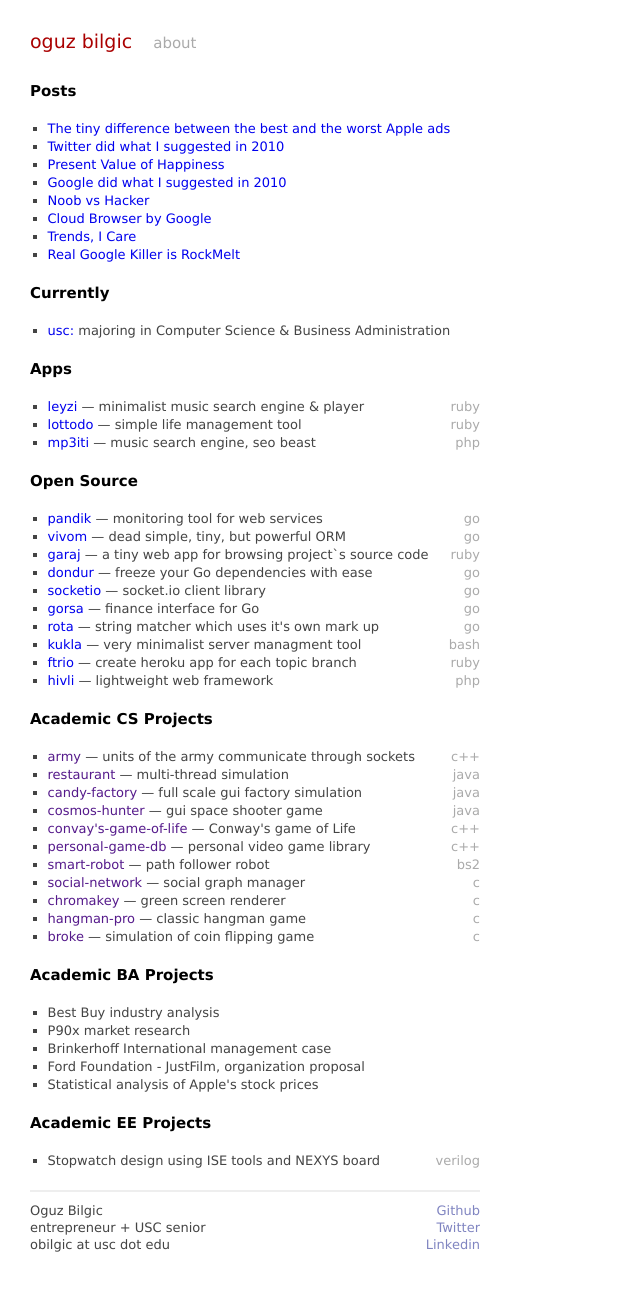
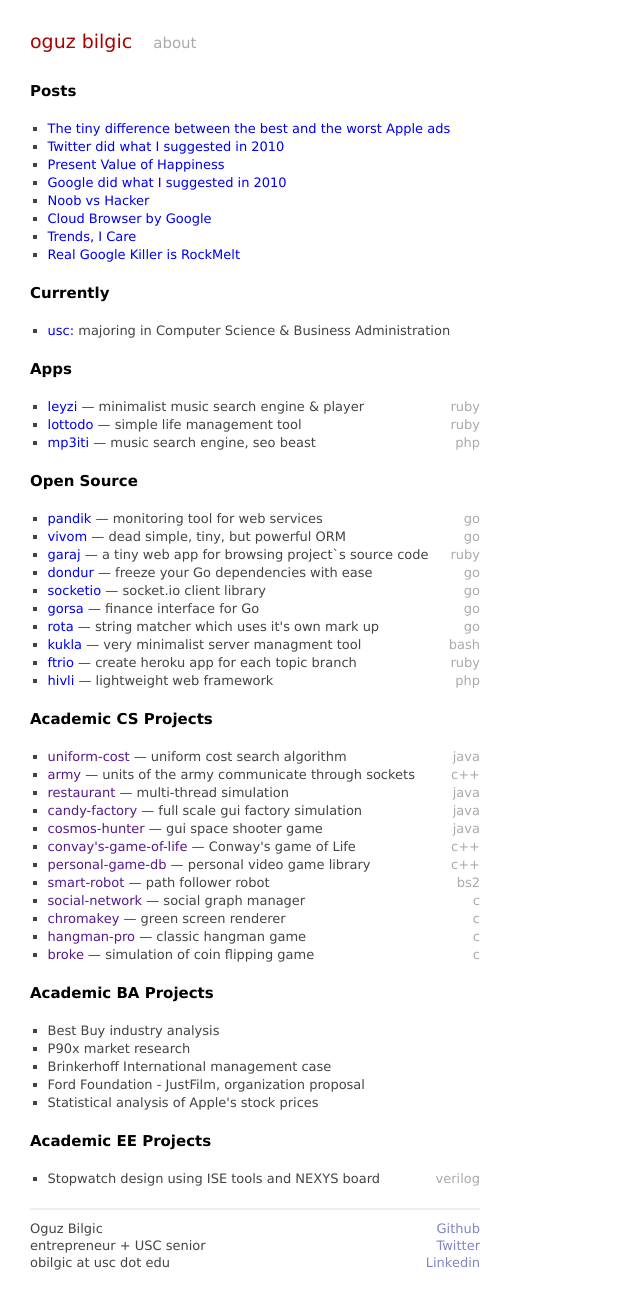
Before and after one commit to oguzbilgic/oguzbilgic.github.com, a Jekyll site: the page built from index.html, in a window 1280 px wide. Shown: the whole page, without its empty margins (0-640 px from the left). Built offline with Jekyll 4.4.1, drawn with Linux system fonts in a browser that asks for light colours; Markdown is read by kramdown in place of the engine named in the settings.

Commit message:
Update index.html

```diff
--- a/index.html
+++ b/index.html
@@ -39,6 +39,7 @@
 
   <h2>Academic CS Projects</h2>
   <ul class="posts">
+    <li><a href="">uniform-cost</a> — uniform cost search algorithm <span class="lang">java</span></li>
     <li><a href="">army</a> — units of the army communicate through sockets <span class="lang">c++</span></li>
     <li><a href="">restaurant</a> — multi-thread simulation <span class="lang">java</span></li>
     <li><a href="">candy-factory</a> — full scale gui factory simulation <span class="lang">java</span></li>
```
